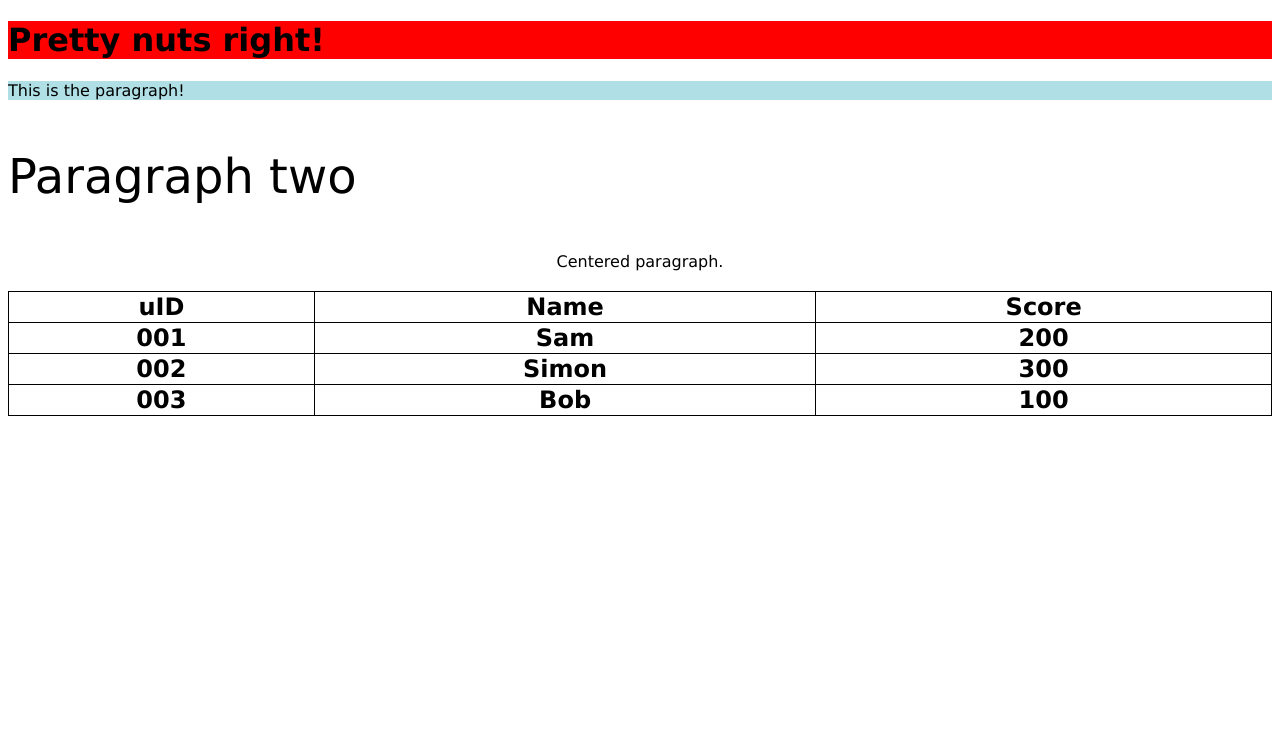
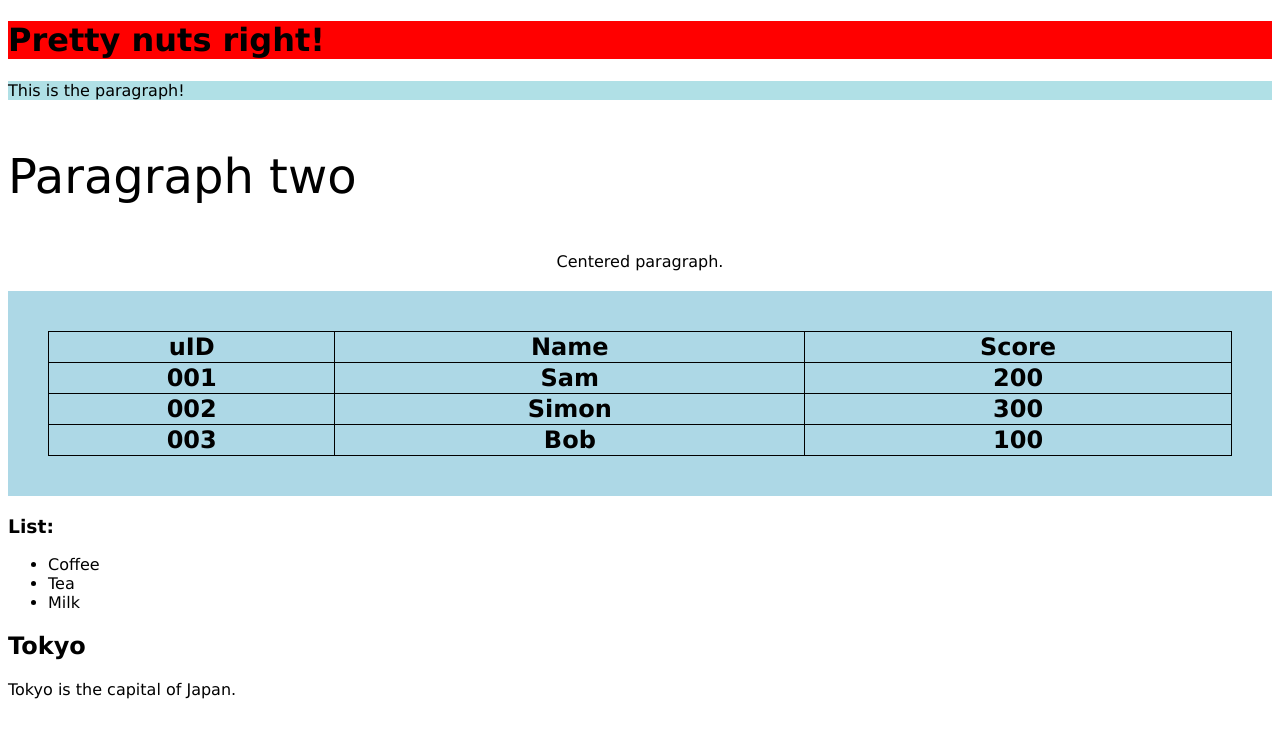
Before and after one commit to Ocisor/Coding, a PHP site: page / in a window 1280 px wide. Shown: the top 738 px of the page. Run offline with PHP 8.4, Linux system fonts and the light colour scheme.

Commit message:
Classes, Ids and lists

```diff
--- a/Personal Coding/Website Test/index.html
+++ b/Personal Coding/Website Test/index.html
@@ -19,7 +19,7 @@
             Centered paragraph.
         </p>
         <!-- Write your comments here -->
-        <h2>
+    <h2 id="myHeader">
             <table>
                 <tr>
                     <th>uID</th><th>Name</th><th>Score</th>
@@ -34,6 +34,39 @@
                     <td>003</td><td>Bob</td><td>100</td>
                 </tr>
             </table>
-        </h2>
+    </h2>
+    <h3>
+            List:
+    </h3>
+    <p>
+        <ul>
+            <li>Coffee</li>
+            <li>Tea</li>
+            <li>Milk</li>
+            </ul>
+    </p>
+    <div class "city">
+        <h2>Tokyo</h2>
+        <p>Tokyo is the capital of Japan.</p>
+    </div>
     </body>
 </html>
+
+<!--
+class can be used to link section together and give them all the same style
+e.g.
+<div class "city">
+    <h2>Tokyo</h2>
+    <p>Tokyo is the capital of Japan.</p>
+</div>
+
+classes are defined by the following
+
+.city {
+    background-color: tomato;
+    color: white;
+    padding: 10px;
+}
+
+This must go within a <style> </style> element.
+-->
--- a/Personal Coding/Website Test/styles.css
+++ b/Personal Coding/Website Test/styles.css
@@ -13,3 +13,20 @@ table {
 th, td {
     text-align: center
 }
+
+/* This is an id.
+an id can only be used by one element on a page.*/
+#myHeader {
+    background-color: lightblue;
+    color: black;
+    padding: 40px;
+    text-align: center;
+}
+
+/* This is a class.
+a class can be used by any number of elements on a page.*/
+.city {
+    background-color: tomato;
+    color: white;
+    padding: 10px;
+}
```
